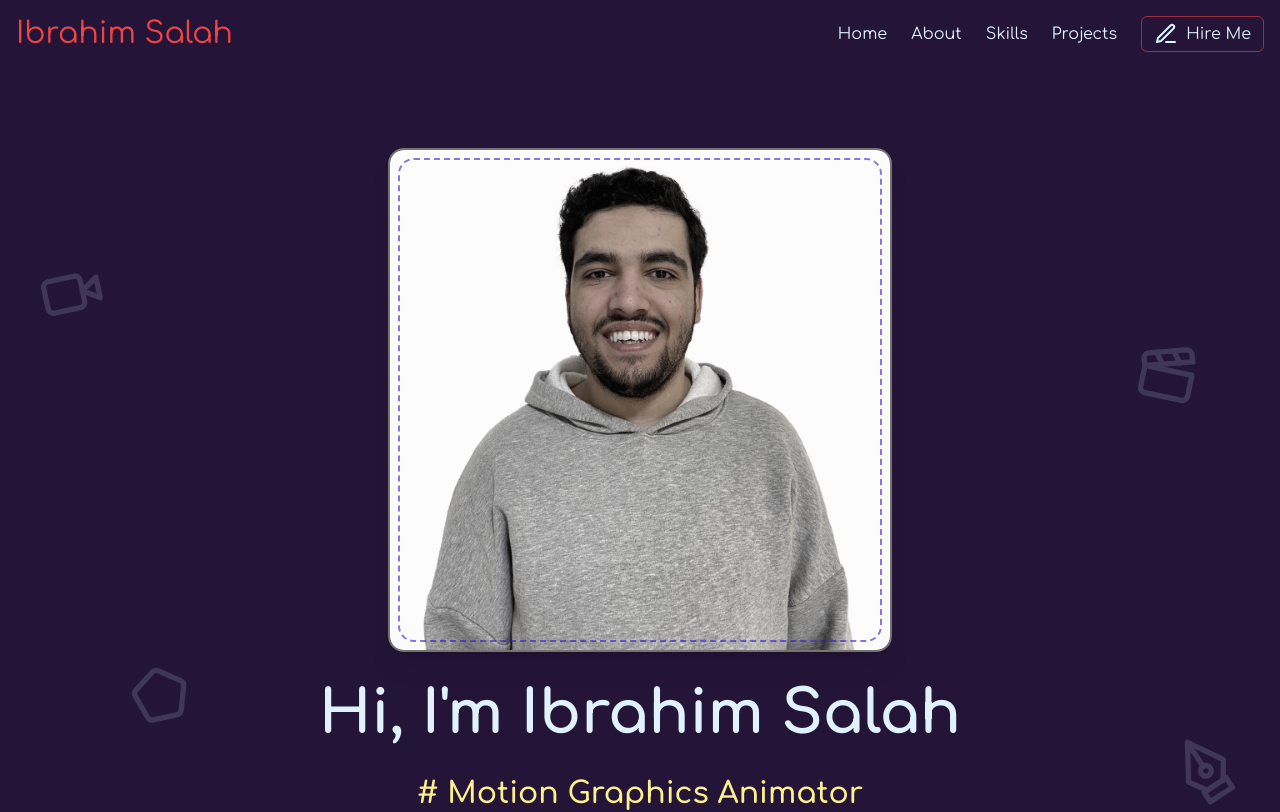
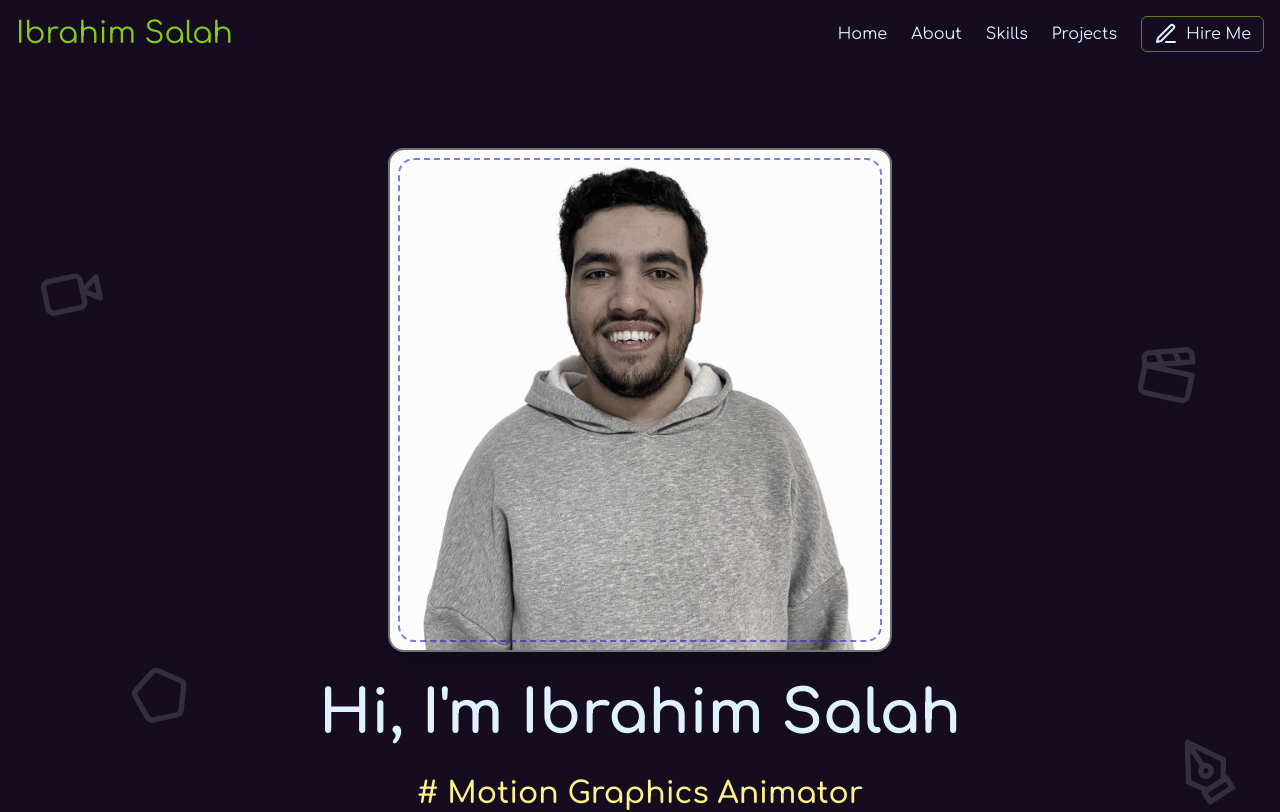
Before and after one commit to drsamiadel/ibrahimsalah, a Next.js app: page / in a window 1280 px wide. Shown: the top 812 px of the page. Built offline with nearby package versions, Linux system fonts and the light colour scheme.

Commit message:
last changes on colors

```diff
--- a/app/_components/footer.tsx
+++ b/app/_components/footer.tsx
@@ -2,7 +2,7 @@ import Image from "next/image";
 
 export default function Footer() {
   return (
-    <div className="h-[44rem] relative footer-section flex flex-col gap-8 items-center justify-center md:justify-end pb-10">
+    <div className="h-[44rem] relative footer-section img-footer flex flex-col gap-8 items-center justify-center md:justify-end pb-10">
       <h2
         className="text-3xl md:text-6xl font-bold text-white flex items-center gap-2"
         style={{ textShadow: "0 0 10px rgba(0,0,0,0.7)" }}
--- a/app/_components/header-section.tsx
+++ b/app/_components/header-section.tsx
@@ -7,7 +7,7 @@ export default function HeaderSection() {
   return (
     <header className="max-w-7xl min-w-[300px] mx-auto flex items-center justify-between px-4 py-4">
       <div>
-        <Link href="/" className="text-3xl text-red-500">
+        <Link href="/" className="text-3xl text-lime-500">
           Ibrahim Salah
         </Link>
       </div>
--- a/app/_components/menu-routes.tsx
+++ b/app/_components/menu-routes.tsx
@@ -19,7 +19,7 @@ export default function MenuRoutes() {
       <li className="text-center">
         <Link
           href="#hireme"
-          className="border border-red-500/60 px-3 py-2 rounded-md hover:bg-red-500 transition-colors"
+          className="border border-lime-500/60 px-3 py-2 rounded-md hover:bg-lime-800 transition-colors"
         >
           <PenLine className="inline-block mr-2" size={24} />
           Hire Me
--- a/app/globals.css
+++ b/app/globals.css
@@ -8,7 +8,7 @@ html {
 
 body,
 .bg-custom {
-  background: #241538;
+  background: #150c20;
   @apply text-sky-100;
 }
 
@@ -431,8 +431,6 @@ header {
   }
 }
 
-
-
 /*
   Classes
 */
@@ -455,3 +453,21 @@ header {
   -webkit-animation: heartbeat 10s ease-in-out infinite both;
   animation: heartbeat 10s ease-in-out infinite both;
 }
+
+/* Safari 7.1+ */
+
+_::-webkit-full-page-media,
+_:future,
+:root .img-footer {
+  background-attachment: scroll !important;
+}
+
+/* Safari 10.1+ */
+
+@media not all and (min-resolution: 0.001dpcm) {
+  @media {
+    .img-footer {
+      background-attachment: scroll !important;
+    }
+  }
+}
```
Also changed, not shown: public/assets/wave.svg. Lines whose indentation alone changed are shown as unchanged.
